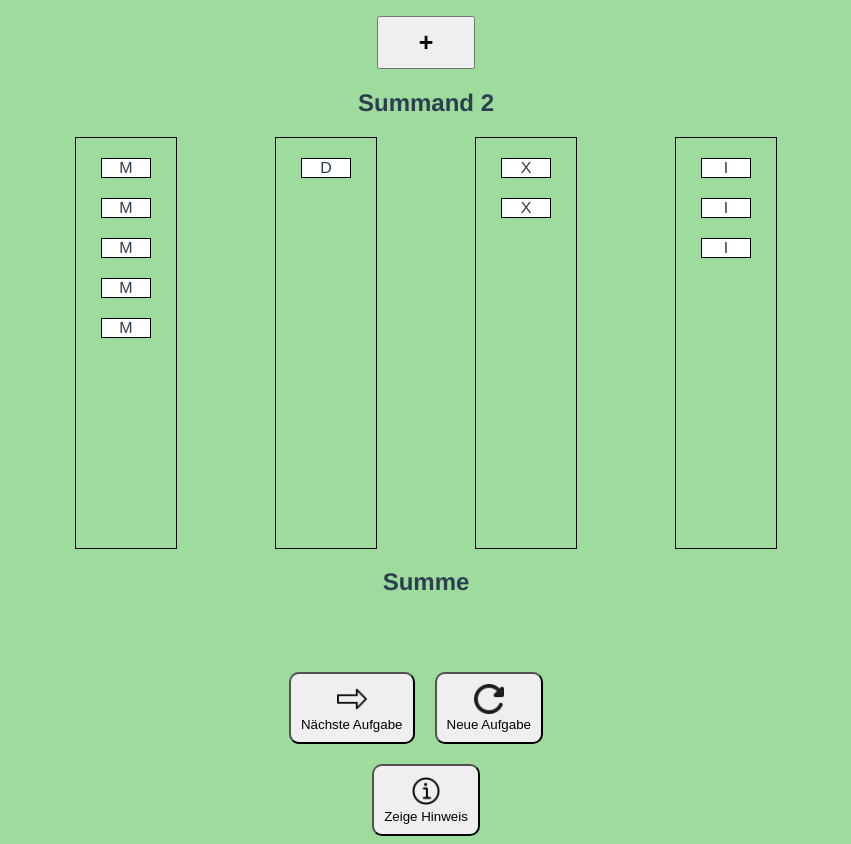
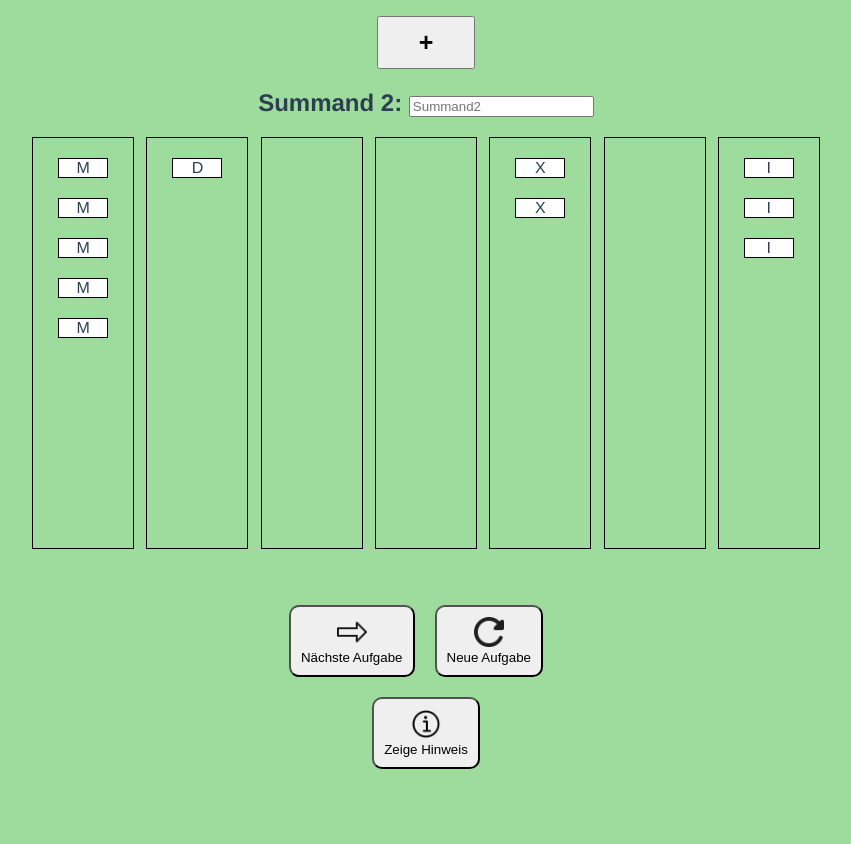
Before and after one commit to Fisnik-Mustafa/bsc-thesis, a Vue app: page /romansystem_3 in a window 1280 px wide. Shown: the part 598-1442 px from the top of the page, without its empty margins (214-1065 px from the left). After the commit the page ends 1375 px from the top, so only its background shows below. Built offline with nearby package versions, Linux system fonts and the light colour scheme.

Commit message:
Input-felder hinzugefügt

```diff
--- a/src/views/Romansystem_3.vue
+++ b/src/views/Romansystem_3.vue
@@ -12,33 +12,33 @@
       @close-verifier="this.submitted = false"
     />
 
-    <h2>Summand 1</h2>
+    <h2>Summand 1: <input type="text" placeholder="Summand 1" v-model="eingabesummand1"></h2>
     <div class="zahl roman">
-      <div class="einheit" v-if="M1 > 0">
+      <div class="einheit">
         <div v-for="index in M1" :key="index" class="karte">M</div>
       </div>
 
-      <div class="einheit" v-if="D1 > 0">
+      <div class="einheit">
         <div v-for="index in D1" :key="index" class="karte">D</div>
       </div>
 
-      <div class="einheit" v-if="C1 > 0">
+      <div class="einheit">
         <div v-for="index in C1" :key="index" class="karte">C</div>
       </div>
 
-      <div class="einheit" v-if="L1 > 0">
+      <div class="einheit">
         <div v-for="index in L1" :key="index" class="karte">L</div>
       </div>
 
-      <div class="einheit" v-if="X1 > 0">
+      <div class="einheit">
         <div v-for="index in X1" :key="index" class="karte">X</div>
       </div>
 
-      <div class="einheit" v-if="V1 > 0">
+      <div class="einheit">
         <div v-for="index in V1" :key="index" class="karte">V</div>
       </div>
 
-      <div class="einheit" v-if="I1 > 0">
+      <div class="einheit">
         <div v-for="index in I1" :key="index" class="karte">I</div>
       </div>
     </div>
@@ -47,64 +47,64 @@
     <button class="addition" @click="add()">+</button>
     <br />
 
-    <h2>Summand 2</h2>
+    <h2>Summand 2: <input type="text" placeholder="Summand2" v-model="eingabesummand2"></h2>
     <div class="zahl roman">
-      <div class="einheit" v-if="M2 > 0">
+      <div class="einheit">
         <div v-for="index in M2" :key="index" class="karte">M</div>
       </div>
 
-      <div class="einheit" v-if="D2 > 0">
+      <div class="einheit">
         <div v-for="index in D2" :key="index" class="karte">D</div>
       </div>
 
-      <div class="einheit" v-if="C2 > 0">
+      <div class="einheit">
         <div v-for="index in C2" :key="index" class="karte">C</div>
       </div>
 
-      <div class="einheit" v-if="L2 > 0">
+      <div class="einheit">
         <div v-for="index in L2" :key="index" class="karte">L</div>
       </div>
 
-      <div class="einheit" v-if="X2 > 0">
+      <div class="einheit">
         <div v-for="index in X2" :key="index" class="karte">X</div>
       </div>
 
-      <div class="einheit" v-if="V2 > 0">
+      <div class="einheit">
         <div v-for="index in V2" :key="index" class="karte">V</div>
       </div>
 
-      <div class="einheit" v-if="I2 > 0">
+      <div class="einheit">
         <div v-for="index in I2" :key="index" class="karte">I</div>
       </div>
     </div>
 
-    <h2>Summe</h2>
-    <div class="zahl roman">
-      <div class="einheit summe" v-if="M3 > 0">
+    <h2 v-if="addup">Summe: <input type="text" placeholder="Summe" v-model="eingabesumme"></h2>
+    <div class="zahl roman" v-if="addup">
+      <div class="einheit summe">
         <div v-for="index in M3" :key="index" class="karte">M</div>
       </div>
 
-      <div class="einheit summe" v-if="D3 > 0">
+      <div class="einheit summe">
         <div v-for="index in D3" :key="index" class="karte">D</div>
       </div>
 
-      <div class="einheit summe" v-if="C3 > 0">
+      <div class="einheit summe">
         <div v-for="index in C3" :key="index" class="karte">C</div>
       </div>
 
-      <div class="einheit summe" v-if="L3 > 0">
+      <div class="einheit summe">
         <div v-for="index in L3" :key="index" class="karte">L</div>
       </div>
 
-      <div class="einheit summe" v-if="X3 > 0">
+      <div class="einheit summe">
         <div v-for="index in X3" :key="index" class="karte">X</div>
       </div>
 
-      <div class="einheit summe" v-if="V3 > 0">
+      <div class="einheit summe">
         <div v-for="index in V3" :key="index" class="karte">V</div>
       </div>
 
-      <div class="einheit summe" v-if="I3 > 0">
+      <div class="einheit summe">
         <div v-for="index in I3" :key="index" class="karte">I</div>
       </div>
     </div>
@@ -209,6 +209,9 @@ export default {
       submitted: false,
       result: false,
       sum: 0,
+      eingabesummand1: '',
+      eingabesummand2: '',
+      eingabesumme: ''
     };
   },
   created: function () {
@@ -384,7 +387,10 @@ export default {
         this.L3 == this.Lresult &&
         this.X3 == this.Xresult &&
         this.V3 == this.Vresult &&
-        this.I3 == this.Iresult
+        this.I3 == this.Iresult &&
+        this.eingabesummand1 == this.randomnumber1 &&
+        this.eingabesummand2 == this.randomnumber2 &&
+        this.eingabesumme == (this.M3*1000+this.D3*500+this.C3*100+this.L3*50+this.X3*10+this.V3*5+this.I3)
       ) {
         this.result = true;
       } else {
```
